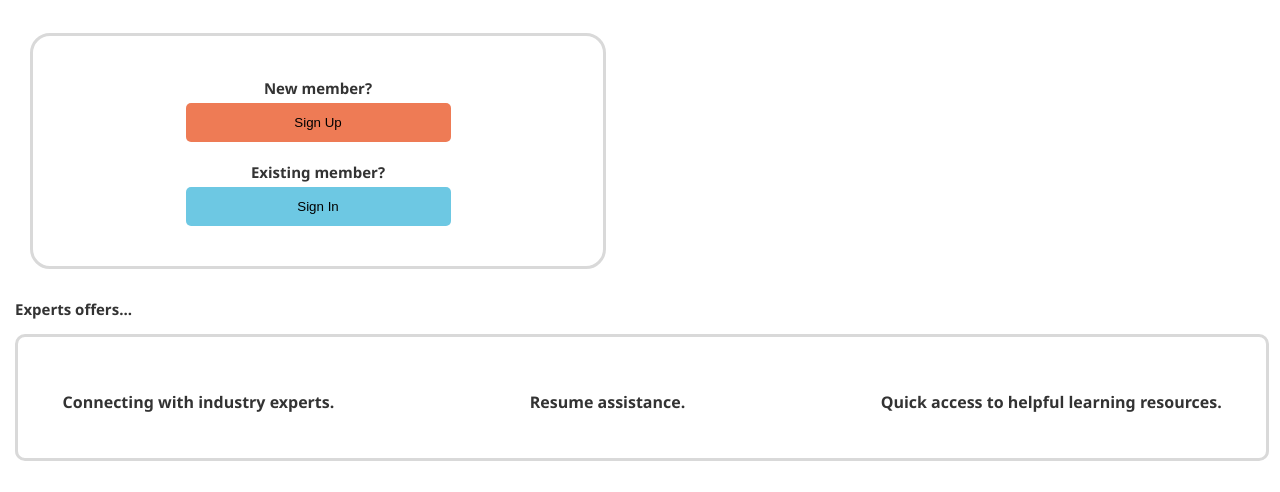
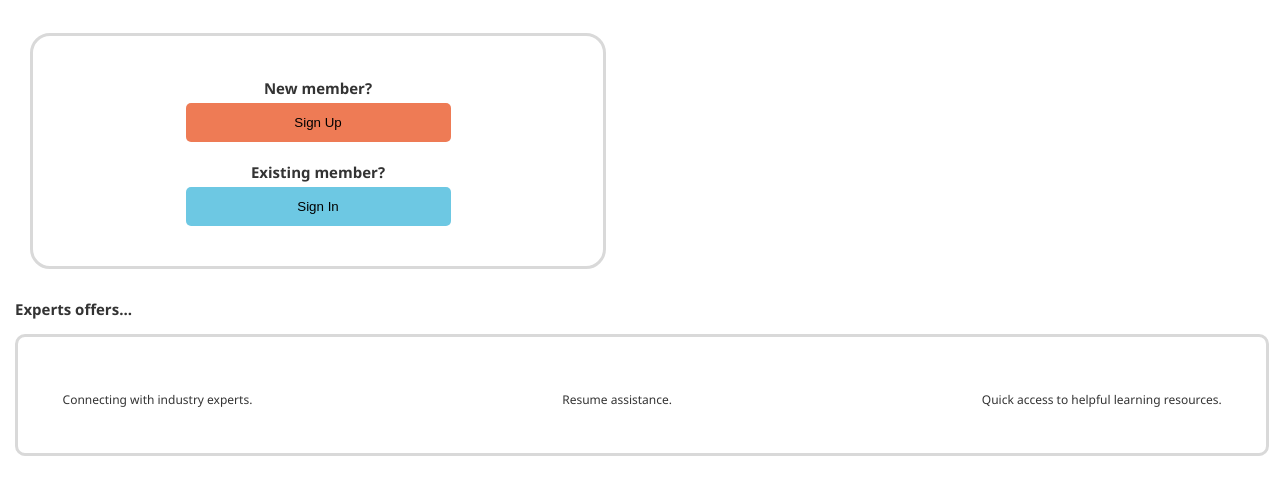
Before and after one commit to Techwise-Project-2-Experts/Experts-Website, a plain HTML site: page index.html in a window 1280 px wide. Shown: the part 308-800 px from the top of the page. Drawn offline with Linux system fonts and the light colour scheme; a script that the page names is missing.

```diff
--- a/front-pages.css
+++ b/front-pages.css
@@ -81,5 +81,6 @@
     margin: 10px;
     display: flex;
     justify-content: space-between;
-    font-weight: 600;
+    font-weight: 500;
+    font-size: 12px;
 }
```
Also changed, not shown: aboutus.html (+1 -0 lines), README.md.
